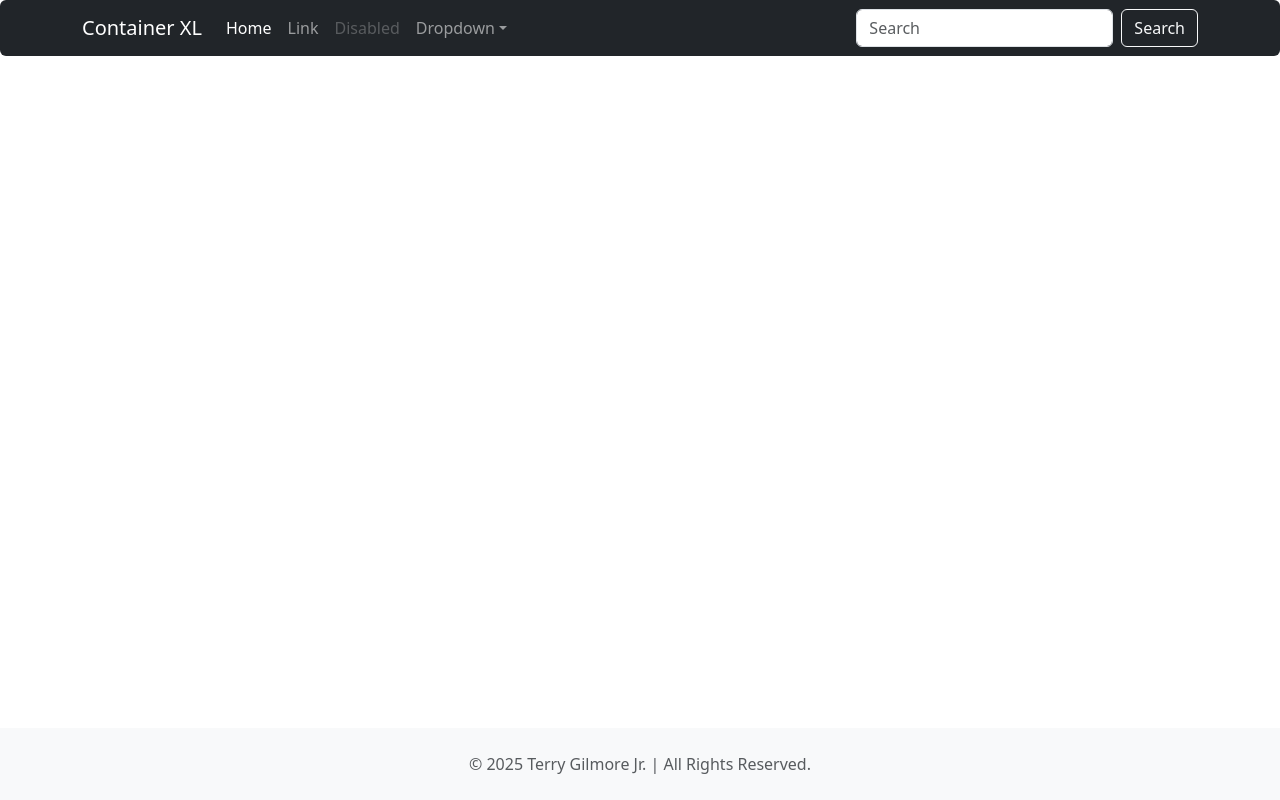
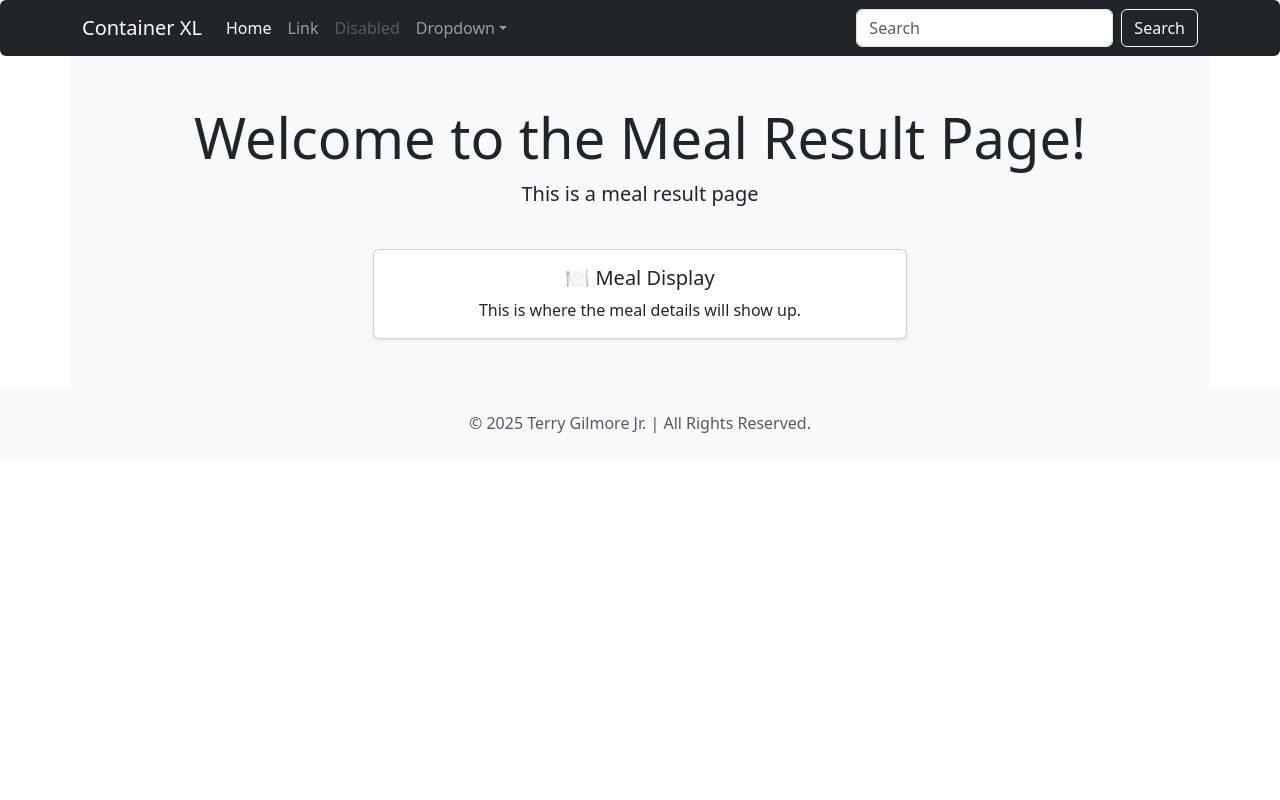
Before and after one commit to tgilly93/Dinner_Generator_React, a React (Vite) app: page /#/meal/1 in a window 1280 px wide. Built offline with nearby package versions, Linux system fonts and the light colour scheme.

Commit message:
TG fix bts structure.

```diff
--- a/src/App.jsx
+++ b/src/App.jsx
@@ -1,5 +1,5 @@
 import React from "react";
-import { HashRouter as Router, Route, Routes } from "react-router-dom";
+import { Routes, Route } from "react-router-dom";
 import HomePage from "./pages/HomePage.jsx";
 import MealResult from "./pages/MealResult.jsx";
 import NavBar from "./components/NavBar.jsx";
@@ -7,18 +7,16 @@ import Footer from "./components/Footer.jsx";
 
 function App() {
   return (
-    <Router>
-      <div className="d-flex flex-column min-vh-100">
+    <div className="App">
       <NavBar />
-        <main className="flex-grow-1">
       <Routes>
         <Route path="/" element={<HomePage />} />
-            <Route path="/MealResult" element={<MealResult />} />
+        <Route path="/meal/:id" element={<MealResult />} />
         </Routes>
-        </main>
       <Footer />
     </div>
-    </Router>
+
+
   );
 }
 
--- a/src/components/MealDisplay.jsx
+++ b/src/components/MealDisplay.jsx
@@ -1,12 +1,22 @@
 import React from "react";
-import { Container, Row, Col } from "react-bootstrap";
+import { Container, Row, Col, Card } from "react-bootstrap";
 
 function MealDisplay() {
   return (
-    <div className="container">
-      <h1 className="text-center">Meal Display</h1>
-      <p className="text-center">This is the meal display page.</p>
-    </div>
+    <Container fluid>
+      <Row className="justify-content-center">
+        <Col xs={12} sm={10} md={8} lg={6}>
+          <Card className="shadow-sm">
+            <Card.Body>
+              <Card.Title className="text-center">🍽️ Meal Display</Card.Title>
+              <Card.Text className="text-center">
+                This is where the meal details will show up.
+              </Card.Text>
+            </Card.Body>
+          </Card>
+        </Col>
+      </Row>
+    </Container>
   );
 };
 export default MealDisplay;
--- a/src/main.jsx
+++ b/src/main.jsx
@@ -1,10 +1,13 @@
 import { StrictMode } from 'react'
 import { createRoot } from 'react-dom/client'
+import { HashRouter } from 'react-router-dom'
 import App from './App.jsx'
 import 'bootstrap/dist/css/bootstrap.min.css';
 
 createRoot(document.getElementById('root')).render(
   <StrictMode>
-    <App />
+    <HashRouter>
+      <App />
+    </HashRouter>
   </StrictMode>,
 )
--- a/src/pages/HomePage.jsx
+++ b/src/pages/HomePage.jsx
@@ -3,10 +3,14 @@ import { Container, Row, Col } from "react-bootstrap";
 
 function HomePage() {
   return (
-    <div className="container">
-      <h1 className="text-center">Welcome to the Home Page</h1>
-      <p className="text-center">This is a simple React app with Bootstrap styling.</p>
-    </div>
+    <Container fluid className="vh-100 d-flex flex-column justify-content-center align-items-center bg-light">
+      <Row>
+        <Col className="text-center">
+          <h1 className="display-4">Welcome to the HomePage!</h1>
+          <p className="lead">This is a homepage</p>
+          </Col>
+      </Row>
+    </Container>
   );
 }
 export default HomePage;
--- a/src/pages/MealResult.jsx
+++ b/src/pages/MealResult.jsx
@@ -1,12 +1,22 @@
 import React from "react";
 import { Container, Row, Col } from "react-bootstrap";
+import MealDisplay from "../components/MealDisplay";
 
 function MealResult() {
   return (
-    <div className="container">
-      <h1 className="text-center">Meal Result</h1>
-      <p className="text-center">This is the meal result page.</p>
-    </div>
+    <Container className="py-5 bg-light">
+    <Row>
+      <Col className="text-center">
+        <h1 className="display-4">Welcome to the Meal Result Page!</h1>
+        <p className="lead">This is a meal result page</p>
+      </Col>
+    </Row>
+    <Row className="mt-4">
+      <Col>
+        <MealDisplay />
+      </Col>
+    </Row>
+  </Container>
   );
 }
 
```
Lines whose indentation alone changed are shown as unchanged.
